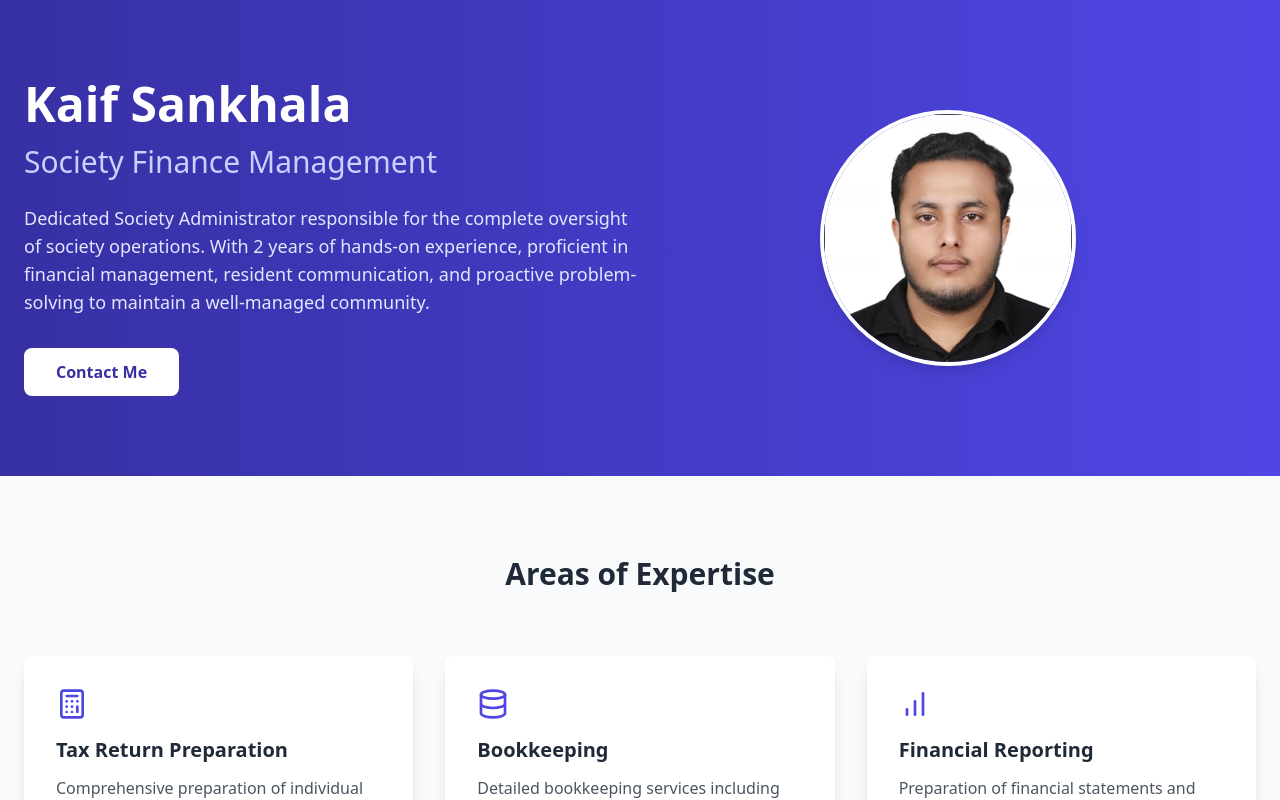
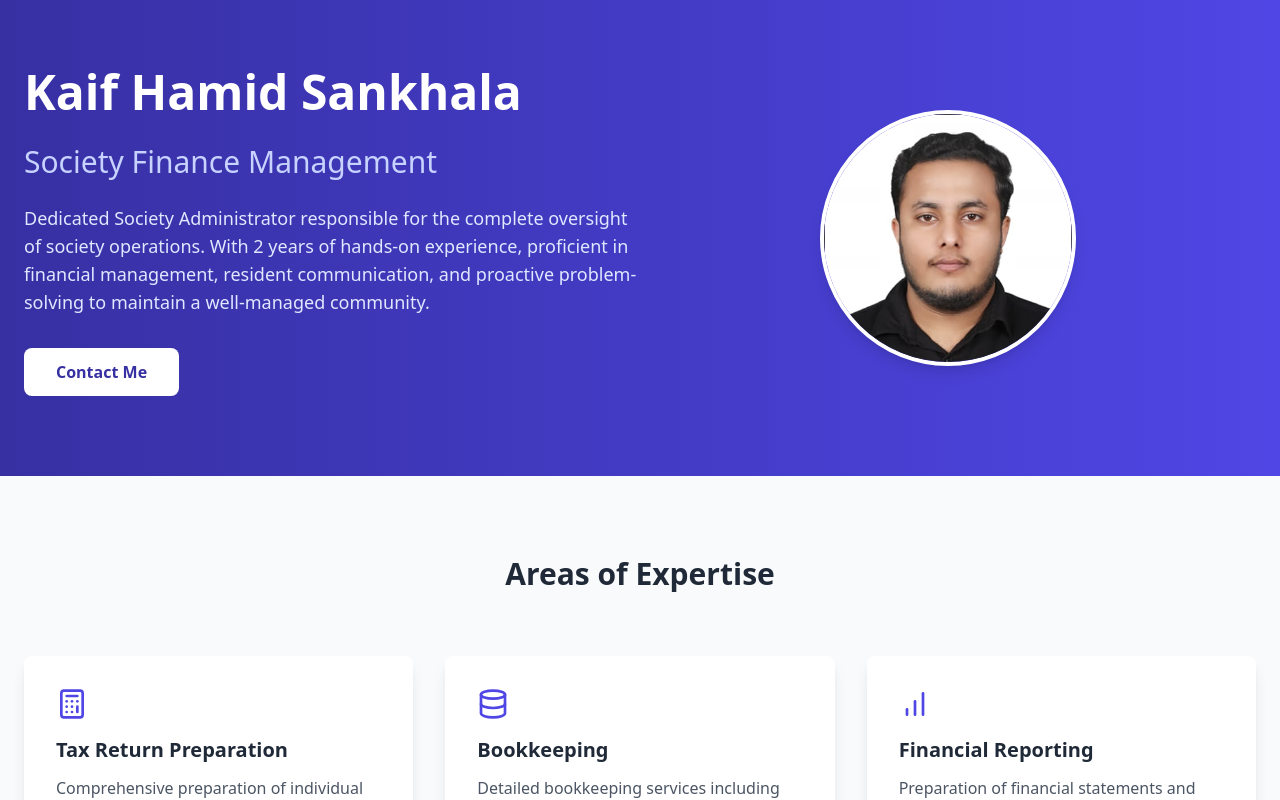
Before and after one commit to theamaan619/Kaif-Portfolio, a React (Vite) app: page / in a window 1280 px wide. Shown: the top 800 px of the page. Built offline with nearby package versions, Linux system fonts and the light colour scheme.

Commit message:
Updated the name

```diff
--- a/src/App.jsx
+++ b/src/App.jsx
@@ -31,8 +31,8 @@
         <div className="container mx-auto px-6 py-20">
           <div className="flex flex-col md:flex-row items-center justify-between">
             <div className="md:w-1/2 mb-8 md:mb-0">
-              <h1 className="text-4xl md:text-5xl font-bold mb-4">
-                Kaif Sankhala
+              <h1 className="text-4xl md:text-5xl font-bold mb-4 animate-bounce ">
+                Kaif Hamid Sankhala
               </h1>
               <h2 className="text-2xl md:text-3xl text-indigo-200 mb-6">
                 Society Finance Management
```
